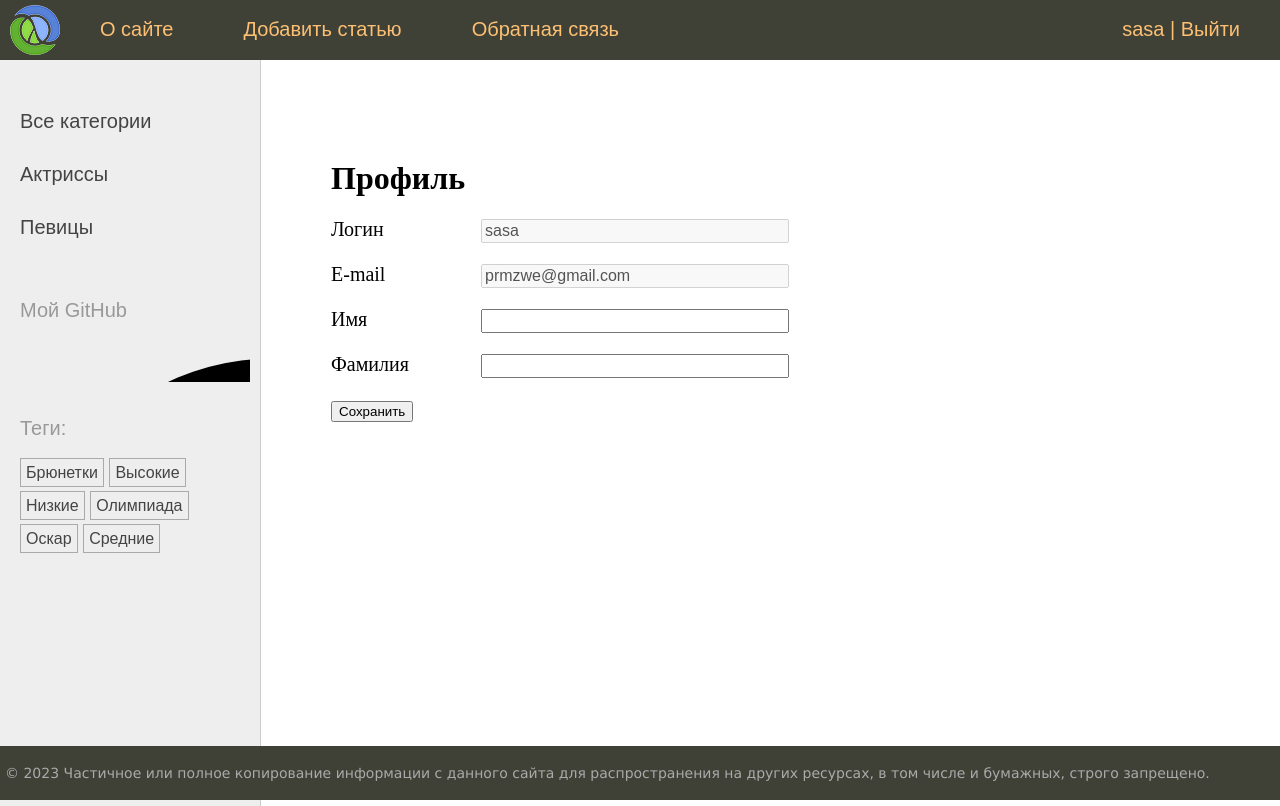
After one commit to SashaKarpo/blog-about-blog, a Django app: page /users/profile/ in a window 1280 px wide. The commit adds this page. Run offline with Django 4.2, Linux system fonts and the light colour scheme; a user stored in the database is signed in; data comes from the database, SQL or seed files in the repository; both versions use the stored data as it was after the commit; parts of the project's set-up code (start-up, migrations or seed data) failed here and were passed over.

Commit message:
added authorization via email added user profile

```diff
--- a/blog/settings.py
+++ b/blog/settings.py
@@ -133,3 +133,9 @@ DEFAULT_AUTO_FIELD = 'django.db.models.BigAutoField'
 LOGIN_REDIRECT_URL = 'home'
 LOGOUT_REDIRECT_URL = 'home'
 LOGIN_URL = 'users:login'
+
+
+AUTHENTICATION_BACKENDS = [
+    'django.contrib.auth.backends.ModelBackend',
+    'users.authentication.EmailAuthBackend'
+]
--- a/templates/base.html
+++ b/templates/base.html
@@ -21,7 +21,7 @@
 	<li><a href="{% url m.url_name %}">{{m.title}}</a></li>
 {% endfor %}
 {% if user.is_authenticated %}
-    <li class="last"> {{user.username}} | <a href="{% url 'users:logout' %}">Выйти</a></li>
+    <li class="last"><a href="{% url 'users:profile' %}">{{user.username}}</a> | <a href="{% url 'users:logout' %}">Выйти</a></li>
 {% else %}
     <li class="last"><a href="{% url 'users:login' %}">Войти</a> | <a href="{% url 'users:register' %}">Регистрация</a></li>
 {% endif %}
--- a/users/forms.py
+++ b/users/forms.py
@@ -44,3 +44,20 @@ class RegisterUserForm(UserCreationForm):
         if get_user_model().objects.filter(email=email).exists():
             raise forms.ValidationError("Такой E-mail уже существует!")
         return email
+
+
+class ProfileUserForm(forms.ModelForm):
+    username = forms.CharField(disabled=True, label="Логин", widget=forms.TextInput(attrs={'class': 'form-input'}))
+    email = forms.CharField(disabled=True, label="E-mail", widget=forms.TextInput(attrs={'class': 'form-input'}))
+
+    class Meta:
+        model = get_user_model()
+        fields = ['username', 'email', 'first_name', 'last_name']
+        labels = {
+            'first_name': "Имя",
+            'last_name': "Фамилия",
+        }
+        widgets = {
+            'first_name': forms.TextInput(attrs={'class': 'form-input'}),
+            'last_name': forms.TextInput(attrs={'class': 'form-input'}),
+        }
--- /dev/null
+++ b/users/templates/users/profile.html
@@ -0,0 +1,15 @@
+{% extends 'base.html' %}
+
+{% block content %}
+<h1>Профиль</h1>
+
+<form method="post">
+    {% csrf_token %}
+    <div class="form-error">{{ form.non_field_errors }}</div>
+    {% for f in form %}
+    <p><label class="form-label" for="{{ f.id_for_label }}">{{ f.label }}</label>{{ f }}</p>
+    <div class="form-error">{{ f.errors }}</div>
+    {% endfor %}
+    <p><button type="submit">Сохранить</button></p>
+</form>
+{% endblock %}
--- a/users/urls.py
+++ b/users/urls.py
@@ -8,4 +8,5 @@ urlpatterns = [
     path('login/', views.LoginUser.as_view(), name='login'),  # users:login
     path('logout/', LogoutView.as_view(), name='logout'),  # users:logout
     path('register/', views.RegisterUser.as_view(), name='register'),
+    path('profile/', views.ProfileUser.as_view(), name='profile'),
 ]
--- a/users/views.py
+++ b/users/views.py
@@ -1,12 +1,13 @@
-from django.contrib.auth import authenticate, login, logout
+from django.contrib.auth import authenticate, login, logout, get_user_model
 from django.contrib.auth.forms import AuthenticationForm
+from django.contrib.auth.mixins import LoginRequiredMixin
 from django.contrib.auth.views import LoginView
 from django.http import HttpResponse, HttpResponseRedirect
 from django.shortcuts import render
 from django.urls import reverse, reverse_lazy
-from django.views.generic import CreateView
+from django.views.generic import CreateView, UpdateView
 
-from .forms import LoginUserForm, RegisterUserForm
+from .forms import LoginUserForm, RegisterUserForm, ProfileUserForm
 
 
 class LoginUser(LoginView):
@@ -18,17 +19,17 @@ class LoginUser(LoginView):
     #     return reverse_lazy('home')
 
 
-# def register(request):
-#     if request.method == 'POST':
-#         form = RegisterUserForm(request.POST)
-#         if form.is_valid():
-#             user = form.save(commit=False)
-#             user.set_password(form.cleaned_data['password'])
-#             user.save()
-#             return render(request, 'users/register_done.html')
-#     else:
-#         form = RegisterUserForm()
-#     return render(request, 'users/register.html', {'form': form})
+class ProfileUser(LoginRequiredMixin, UpdateView):
+    model = get_user_model()
+    form_class = ProfileUserForm
+    template_name = 'users/profile.html'
+    extra_context = {'title': 'Профиль'}
+
+    def get_success_url(self):
+        return reverse_lazy('users:profile')
+
+    def get_object(self, queryset=None):
+        return self.request.user
 
 
 class RegisterUser(CreateView):
```
Also changed, not shown: users/authentication.py (added, +21 -0 lines), db.sqlite3.
